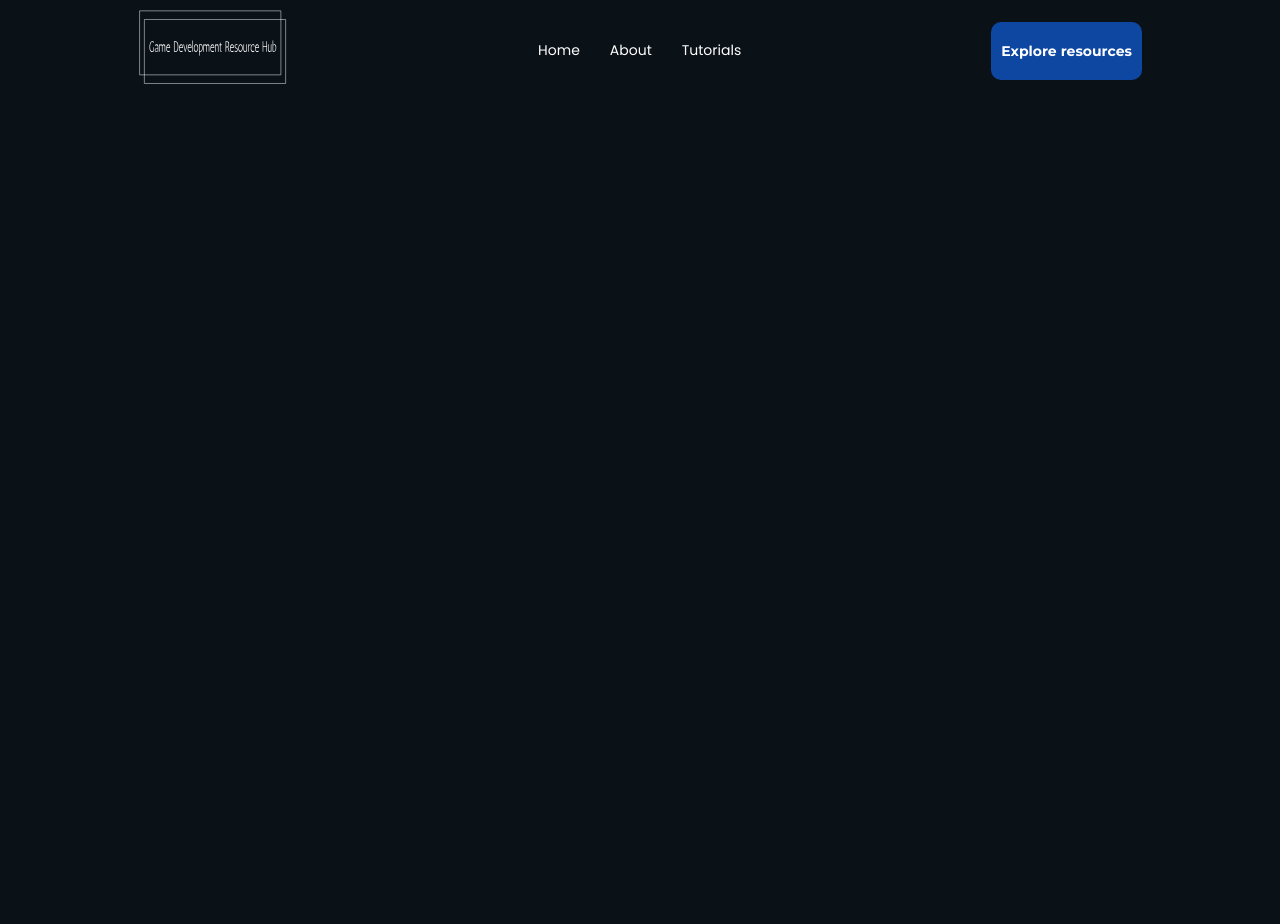
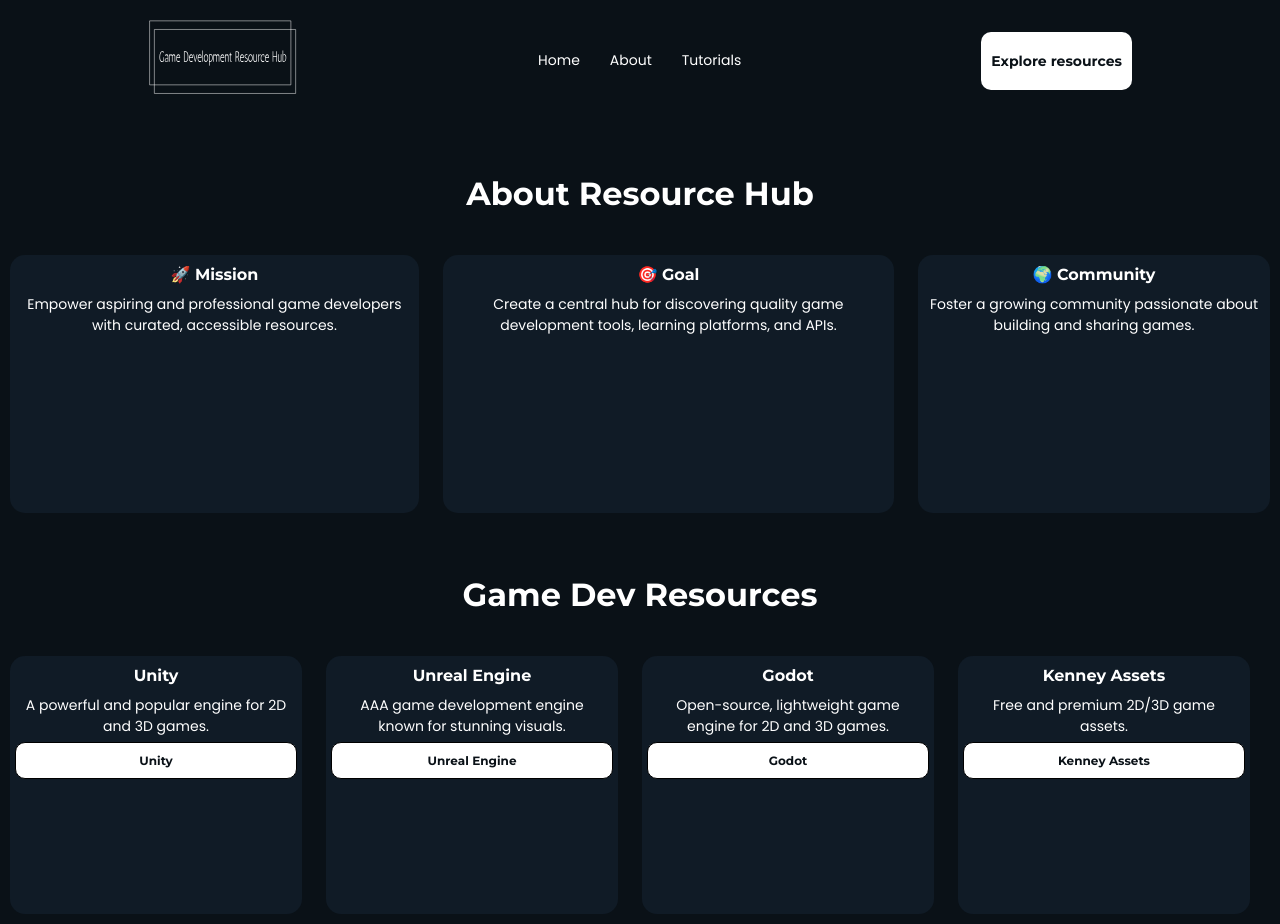
Before and after one commit to DammyBot/Game-Development-Resource-Hub-, a website built with Vite: page src/index.html in a window 1280 px wide. Before the commit the page ends 800 px from the top, so only its background shows below. Built offline with nearby package versions, Linux system fonts and the light colour scheme.

Commit message:
Fetched data from about and resources json files

```diff
--- a/src/index.html
+++ b/src/index.html
@@ -11,6 +11,7 @@
   <link
     href="https://fonts.googleapis.com/css2?family=Montserrat:ital,wght@0,100..900;1,100..900&family=Poppins:ital,wght@0,100;0,200;0,300;0,400;0,500;0,600;0,700;0,800;0,900;1,100;1,200;1,300;1,400;1,500;1,600;1,700;1,800;1,900&display=swap"
     rel="stylesheet">
+    <script src="scripts/main.js" defer></script>
 </head>
 
 <body>
@@ -27,7 +28,14 @@
   </header>
 
   <main>
-
+    <div class="content">
+      <h2>About Resource Hub</h2>
+      <div id="about"></div>
+    </div>
+    <div class="content">
+      <h2>Game Dev Resources</h2>
+      <div id="resource"></div>
+    </div>
   </main>
 
   <footer></footer>
--- /dev/null
+++ b/src/json/about.json
@@ -0,0 +1,17 @@
+[
+    {
+        "icon": "🚀",
+        "title": "Mission",
+        "description": "Empower aspiring and professional game developers with curated, accessible resources."
+    },
+    {
+        "icon": "🎯",
+        "title": "Goal",
+        "description": "Create a central hub for discovering quality game development tools, learning platforms, and APIs."
+    },
+    {
+        "icon": "🌍",
+        "title": "Community",
+        "description": "Foster a growing community passionate about building and sharing games."
+    }
+]
--- /dev/null
+++ b/src/json/resources.json
@@ -0,0 +1,56 @@
+[
+    {
+        "name": "Unity",
+        "link": "https://unity.com/",
+        "description": "A powerful and popular engine for 2D and 3D games.",
+        "category": "Game Engines"
+    },
+    {
+        "name": "Unreal Engine",
+        "link": "https://www.unrealengine.com/",
+        "description": "AAA game development engine known for stunning visuals.",
+        "category": "Game Engines"
+    },
+    {
+        "name": "Godot",
+        "link": "https://godotengine.org/",
+        "description": "Open-source, lightweight game engine for 2D and 3D games.",
+        "category": "Game Engines"
+    },
+    {
+        "name": "Kenney Assets",
+        "link": "https://kenney.nl/assets",
+        "description": "Free and premium 2D/3D game assets.",
+        "category": "Asset Resources"
+    },
+    {
+        "name": "OpenGameArt",
+        "link": "https://opengameart.org/",
+        "description": "A large archive of free game assets, sprites, sounds, and textures.",
+        "category": "Asset Resources"
+    },
+    {
+        "name": "GameDev.tv",
+        "link": "https://www.gamedev.tv/",
+        "description": "Affordable courses on Unity, Unreal, and Blender.",
+        "category": "Learning Platforms"
+    },
+    {
+        "name": "Coursera Game Development",
+        "link": "https://www.coursera.org/specializations/game-development",
+        "description": "University-level courses on game design and development.",
+        "category": "Learning Platforms"
+    },
+    {
+        "name": "YouTube Data API",
+        "link": "https://developers.google.com/youtube/v3",
+        "description": "Embed and interact with game development tutorials and playlists.",
+        "category": "APIs & Tools"
+    },
+    {
+        "name": "Firebase",
+        "link": "https://firebase.google.com/",
+        "description": "Backend services like authentication and real-time database for games.",
+        "category": "APIs & Tools"
+    }
+]
--- /dev/null
+++ b/src/scripts/main.js
@@ -0,0 +1,52 @@
+const about = document.getElementById("about");
+const resources = document.getElementById("resource");
+const abouturl = '../json/about.json';
+const resourceurl = '../json/resources.json';
+(async function fetchData(url, url1) {
+    const data = await fetch(url);
+    const data1 = await fetch(url1);
+    if(data.ok) {
+        const response = await data.json();
+        // console.log(response);
+        createSection(response);
+    }
+    if(data1.ok) {
+        const response = await data1.json();
+        // console.log(response);
+        createResource(response)
+    }
+})(abouturl, resourceurl);
+
+function createSection(data){
+    data.forEach(datum => {
+        const div = document.createElement("div");
+        const title = document.createElement("h3");
+        const description = document.createElement("p");
+
+        title.textContent = `${datum.icon} ${datum.title}`;
+        description.textContent = `${datum.description}`;
+        div.append(title,description);
+
+        about.append(div);
+    });
+}
+
+function createResource(data) {
+    data.forEach(datum => {
+        const div = document.createElement("div");
+        const name = document.createElement("h3");
+        const category = document.createElement("p");
+        const description = document.createElement("p");
+        const link = document.createElement("a");
+
+        name.textContent = `${datum.name}`;
+        category.textContent = `${datum.category}`;
+        description.textContent = `${datum.description}`;
+        link.textContent = `${datum.name}`;
+        link.href = `${datum.link}`
+        link.target = "_blank"
+        div.append(name, description, link);
+
+        resources.append(div);
+    });
+}
--- a/src/styles/main.css
+++ b/src/styles/main.css
@@ -7,6 +7,7 @@
     --text-primary: "Montserrat", sans-serif;
     --text-secondary: "Poppins", sans-serif;
 
+    --text-xsmall: 12px;
     --text-small: 14px;
     --text-medium: 16px;
     --text-large: 18px;
@@ -24,13 +25,14 @@
 
 body {
     background-color: var(--bg-color);
+    overflow-x: hidden;
 }
 
 header {
     display: flex;
     align-items: center;
     justify-content: space-between;
-    padding: 10px;
+    padding: 20px;
 }
 
 .home {
@@ -69,11 +71,80 @@
 .explore {
     font-family: var(--text-primary);
     font-weight: bolder;
-    background-color: var(--secondary-accent);
-    color: var(--text-color);
+    background-color: var(--text-color);
+    color: var(--bg-color);
     padding: 20px 10px;
     border-radius: 10px;
     font-size: 11px;
+}
+
+h2 {
+    text-align: center;
+    color: var(--text-color);
+    font-family: var(--text-primary);
+    font-weight: bolder;
+    font-size: var(--text-large);
+    padding: 42px;
+}
+
+.content {
+    padding: 10px;
+}
+
+#about,
+#resource {
+    display: flex;
+    gap: 24px;
+    overflow-y: hidden;
+    overflow-x: scroll;
+}
+
+::-webkit-scrollbar {
+    display: none;
+}
+
+#about div,
+#resource div {
+    padding: 5px;
+    min-width: 230px;
+    height: 157px;
+    background-color: var(--primary-accent);
+    border-radius: 15px;
+    margin: auto;
+}
+
+#about div h3,
+#resource div h3 {
+    text-align: center;
+    color: var(--text-color);
+    font-family: var(--text-primary);
+    font-size: var(--text-medium);
+    padding: 5px;
+}
+
+#about div p,
+#resource div p {
+    font-family: var(--text-secondary);
+    color: white;
+    font-size: var(--text-small);
+    text-align: center;
+    font-weight: 400;
+    line-height: 150%;
+    padding: 5px;
+}
+
+#resource div a {
+    font-family: var(--text-primary);
+    font-weight: bolder;
+    background-color: var(--text-color);
+    color: var(--bg-color);
+    padding: 10px;
+    border-radius: 10px;
+    font-size: var(--text-xsmall);
+    margin: auto;
+    display: block;
+    text-align: center;
+    border: 1px solid black;
 }
 
 @media screen and (min-width: 36rem) {
@@ -89,7 +160,18 @@
     .home {
         width: 150px;
     }
+
     .explore {
         font-size: var(--text-small);
     }
+
+    h2 {
+        font-size: var(--text-xlarge);
+    }
+
+    #about div,
+    #resource div {
+        min-width: 292px;
+        height: 258px;
+    }
 }
```
